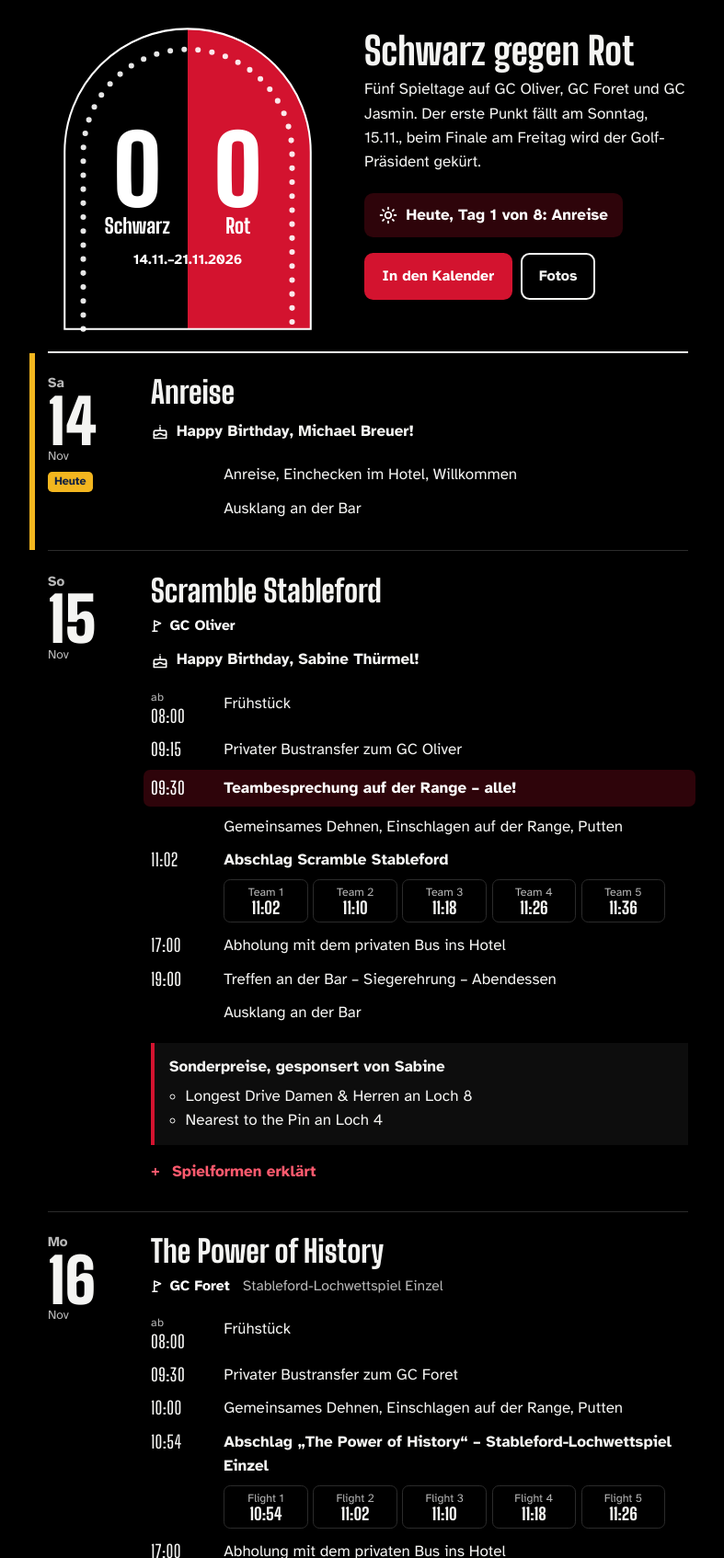
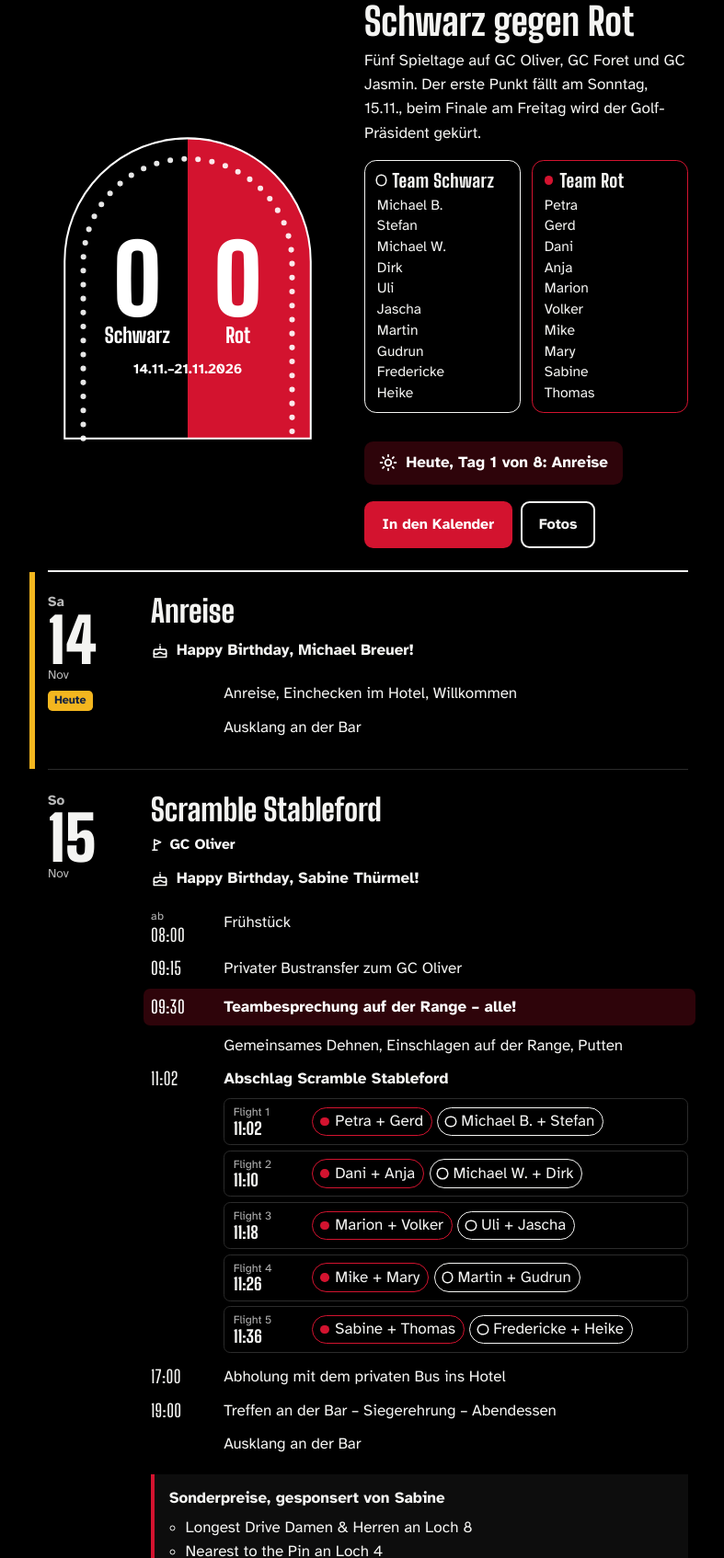
Before and after one commit to Marinek/travel-open-rs, a plain HTML site: page index.html in a window 1280 px wide. Shown: the part 103-1797 px from the top of the page at 92% size, without its empty margins (240-1027 px from the left). Drawn offline with Linux system fonts and the light colour scheme.

Commit message:
Startlisten für den 15. November eingefügt.

```diff
--- a/daten.js
+++ b/daten.js
@@ -237,6 +237,11 @@ const REISE = {
       von: "2026-11-14",
       bis: "2026-11-21",
       untertitel: "Zwei Teams, fünf Spieltage, ein Golf-Präsident.",
+      // Wer spielt für welches Team? Paare in den Flights werden danach eingefärbt.
+      kader: {
+        schwarz: ["Michael B.", "Stefan", "Michael W.", "Dirk", "Uli", "Jascha", "Martin", "Gudrun", "Fredericke", "Heike"],
+        rot: ["Petra", "Gerd", "Dani", "Anja", "Marion", "Volker", "Mike", "Mary", "Sabine", "Thomas"]
+      },
       tage: [
         {
           datum: "2026-11-14",
@@ -269,7 +274,17 @@ const REISE = {
             { t: "19:00", eve: true, x: "Treffen an der Bar – Siegerehrung – Abendessen" },
             { x: "Ausklang an der Bar" }
           ],
-          abschlag: { label: "Team", zeiten: ["11:02", "11:10", "11:18", "11:26", "11:36"] }
+          abschlag: {
+            label: "Flight",
+            zeiten: ["11:02", "11:10", "11:18", "11:26", "11:36"],
+            teams: [
+              ["Petra + Gerd", "Michael B. + Stefan"],
+              ["Dani + Anja", "Michael W. + Dirk"],
+              ["Marion + Volker", "Uli + Jascha"],
+              ["Mike + Mary", "Martin + Gudrun"],
+              ["Sabine + Thomas", "Fredericke + Heike"]
+            ]
+          }
         },
         {
           datum: "2026-11-16",
--- a/index.html
+++ b/index.html
@@ -142,6 +142,17 @@ body.w2 .platz{color:#fff}
 .paar.zweiter .rang{background:#C9CFD8;color:var(--tinte)}
 .paar.dritter{border-color:#B9875A;background:rgba(185,135,90,.16)}
 .paar.dritter .rang{background:#E3C4A6;color:var(--tinte)}
+.paar.team-rot{border-color:var(--rot)}
+.paar.team-schwarz{border-color:var(--ink)}
+.punkt{display:inline-block;width:.6rem;height:.6rem;border-radius:50%;flex:none}
+.team-rot .punkt{background:var(--rot)}
+.team-schwarz .punkt{background:var(--schwarz);box-shadow:0 0 0 1.5px var(--ink)}
+.kader{display:grid;grid-template-columns:1fr 1fr;gap:.75rem;margin:1rem 0;max-width:34rem}
+.kader div{border:1.5px solid var(--line);border-radius:.8rem;padding:.6rem .8rem}
+.kader .k-rot{border-color:var(--rot)}
+.kader .k-schwarz{border-color:var(--ink)}
+.kader h3{display:flex;align-items:center;gap:.45rem;margin:0 0 .3rem;font:800 1.25rem/1.1 var(--display);letter-spacing:.02em}
+.kader ul{margin:0;padding:0;list-style:none;font-size:.98rem;line-height:1.45}
 .paar.sieger .rang{background:var(--sonne);color:var(--tinte)}
 .teams-notiz{margin:.5rem 0 0;padding:.5rem .7rem;border-left:4px solid var(--sonne);background:var(--chip);font-size:.98rem}
 .teams li.sieger{border-color:var(--sonne);background:var(--mark);color:var(--mark-ink)}
@@ -289,7 +300,10 @@ details.formen dd{margin:0;color:var(--muted)}
       const stand = st
         ? `<p>Aktueller Stand: Schwarz ${st.schwarz}, Rot ${st.rot}.</p>`
         : `<p>Fünf Spieltage auf GC Oliver, GC Foret und GC Jasmin. Der erste Punkt fällt am ${wtLang(ersterSpieltag.datum)}, ${kurz(ersterSpieltag.datum)}, beim Finale am Freitag wird der Golf-Präsident gekürt.</p>`;
-      info = `<h2>Schwarz gegen Rot</h2>${stand}`;
+      const k = w.kader;
+      const kader = k ? `<div class="kader">${[["schwarz","Schwarz"],["rot","Rot"]].map(([f, n]) =>
+        `<div class="k-${f}"><h3 class="team-${f}">${PUNKT(f)}Team ${n}</h3><ul>${k[f].map(x => `<li>${esc(x)}</li>`).join("")}</ul></div>`).join("")}</div>` : "";
+      info = `<h2>Schwarz gegen Rot</h2>${stand}${kader}`;
     }
     return `<section class="buehne"><div class="tor">${tor(w)}${innen}</div>
       <div class="info">${info}${status}
@@ -361,6 +375,12 @@ details.formen dd{margin:0;color:var(--muted)}
     </details>`;
   }
 
+  // Schwarz gegen Rot: Team eines Spielers bzw. Paares (aus wochen[].kader)
+  const teamVon = {};
+  R.wochen.forEach(w => Object.entries(w.kader || {}).forEach(([farbe, namen]) => namen.forEach(n => teamVon[n] = farbe)));
+  const farbeVon = t => { const f = [...new Set(spielerVon(t).map(n => teamVon[n]))]; return f.length === 1 && f[0] ? f[0] : ""; };
+  const PUNKT = f => f ? `<span class="punkt" aria-hidden="true"></span>` : "";
+
   function zeile(it, tag){
     const zeit = it.t ? `${it.ab ? "<small>ab</small>" : ""}${it.t}` : "";
     let html = `<li class="${it.key ? "key" : ""}${it.tee ? " tee" : ""}"><span class="zeit">${zeit}</span><span class="was">${esc(it.x)}</span></li>`;
@@ -379,7 +399,8 @@ details.formen dd{margin:0;color:var(--muted)}
         const namen = kaestchen
           ? (a.teams[i] || []).map(t => {
               const r = ergebnis[t] || "";
-              return `<span class="paar${medaille(r)}">${esc(t)}${paarTag && !t.includes("+") ? "<small>spielt allein</small>" : ""}${r ? rangSchild(r) : ""}</span>`;
+              const f = farbeVon(t);
+              return `<span class="paar${medaille(r)}${f ? " team-" + f : ""}"${f ? ` title="Team ${f === "rot" ? "Rot" : "Schwarz"}"` : ""}>${PUNKT(f)}${esc(t)}${paarTag && !t.includes("+") ? "<small>spielt allein</small>" : ""}${r ? rangSchild(r) : ""}</span>`;
             }).join("")
           : (a.teams[i] || []).map(esc).join(", ");
         return `<li class="${erster ? "sieger" : p ? "platziert" : ""}">
```
Also changed, not shown: kalender.mjs (+10 -1 lines), 2 other files.
